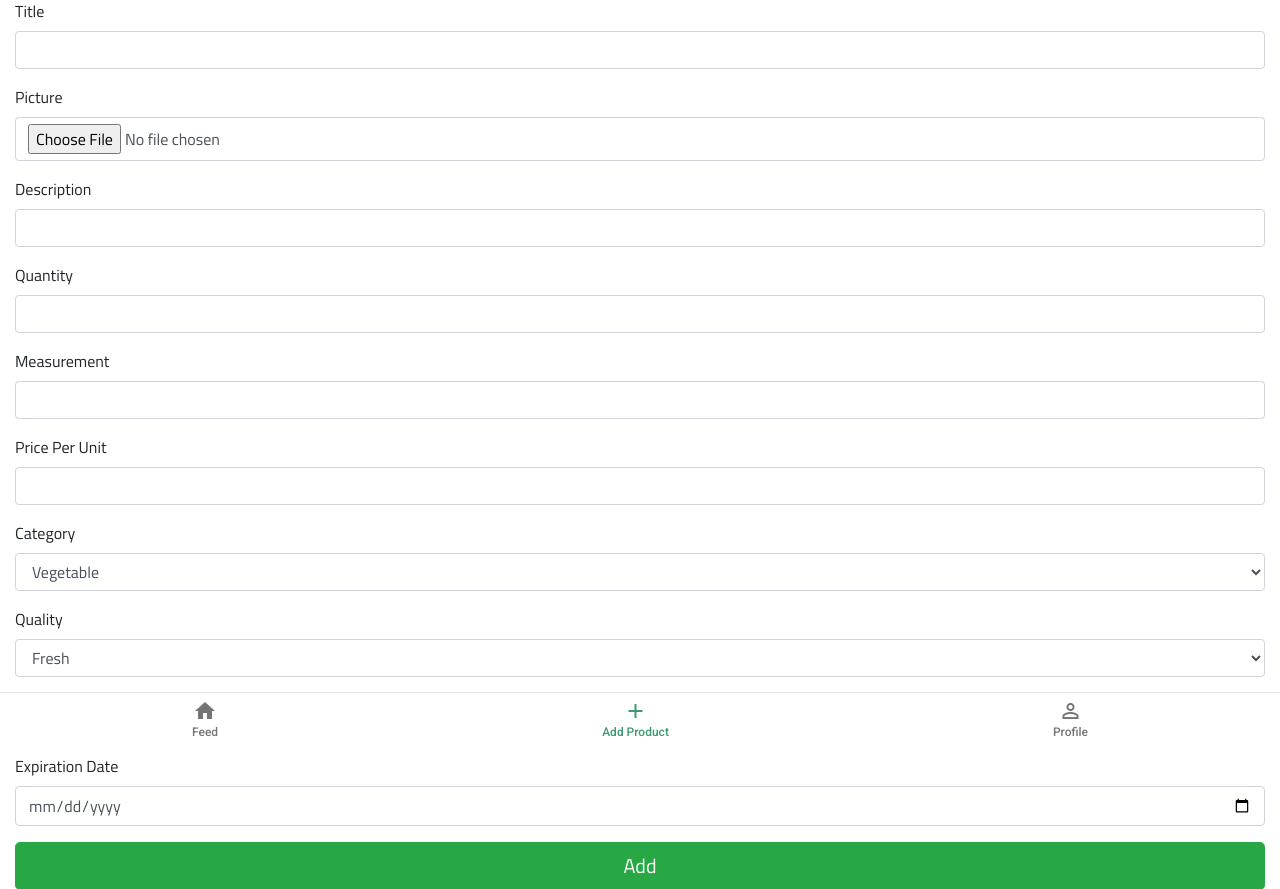
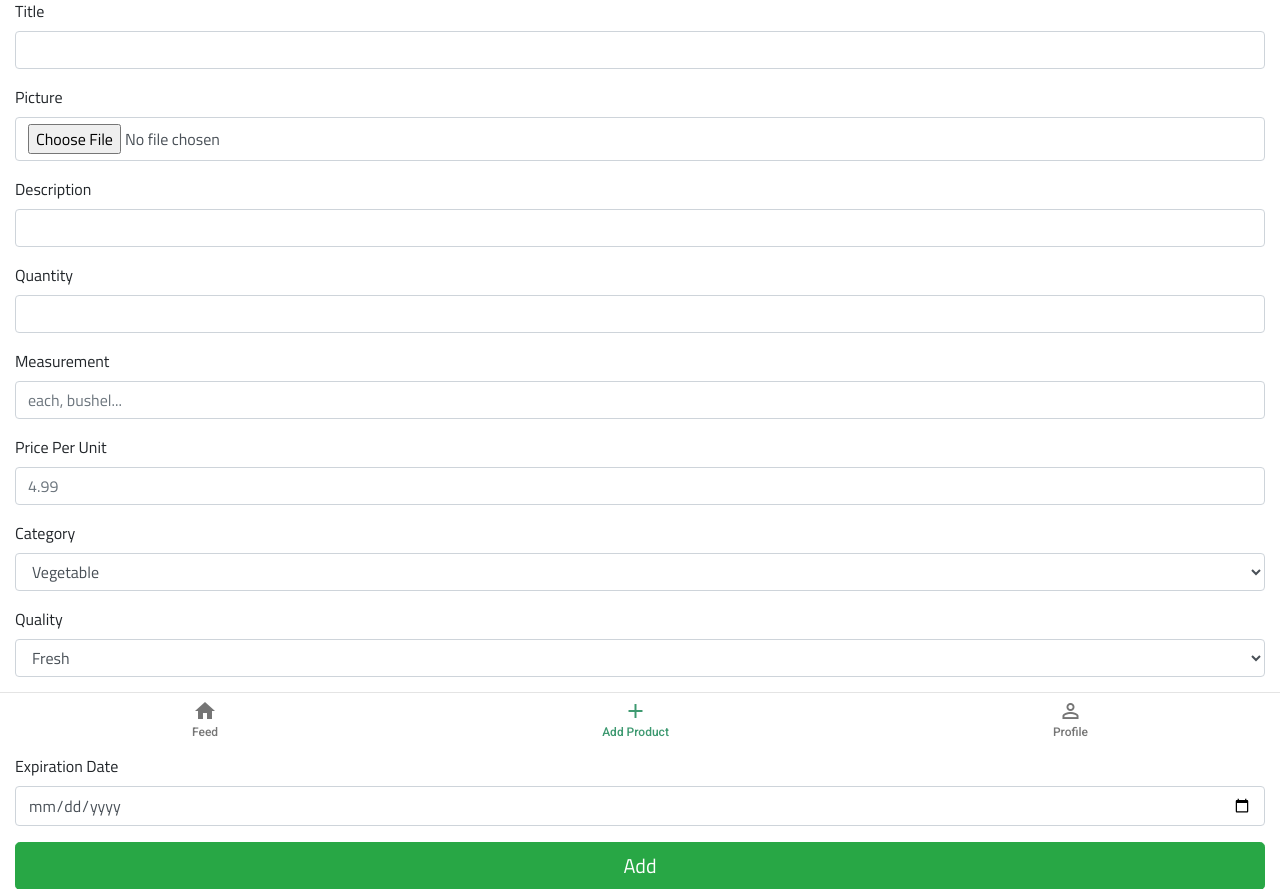
Before and after one commit to hanneswidrig/taj-mahal, a Flask app: page /listing/add in a window 1280 px wide. Shown: the part 49-938 px from the top of the page. Run offline with Flask 2, Linux system fonts and the light colour scheme; parts of the project's set-up code (start-up, migrations or seed data) failed here and were passed over; some libraries are stand-ins or nearby versions.

Commit message:
more placeholders and messages flash now

```diff
--- a/templates/add-listing.html
+++ b/templates/add-listing.html
@@ -7,6 +7,9 @@
 {% block content %}
 <div class="add-body">
 	{% include '_form_errors.html' %}
+	{% for message in get_flashed_messages() %}
+    <div class="alert alert-primary">{{ message }}</div>
+  {% endfor %}
 	<form method="POST">
 			{{ form.csrf_token }}
 			<div class="form-group">
@@ -27,11 +30,11 @@
 			</div>
 			<div class="form-group">
 					{{ form.unit_type.label }}
-					{{ form.unit_type(class_='form-control') }}
+					{{ form.unit_type(class_='form-control', placeholder='each, bushel...') }}
 			</div>
 			<div class="form-group">
 					{{ form.price_per_unit.label }}
-					{{ form.price_per_unit(class_='form-control') }}
+					{{ form.price_per_unit(class_='form-control', placeholder='4.99') }}
 			</div>
 			<div class="form-group">
 					{{ form.listing_category.label }}
```
